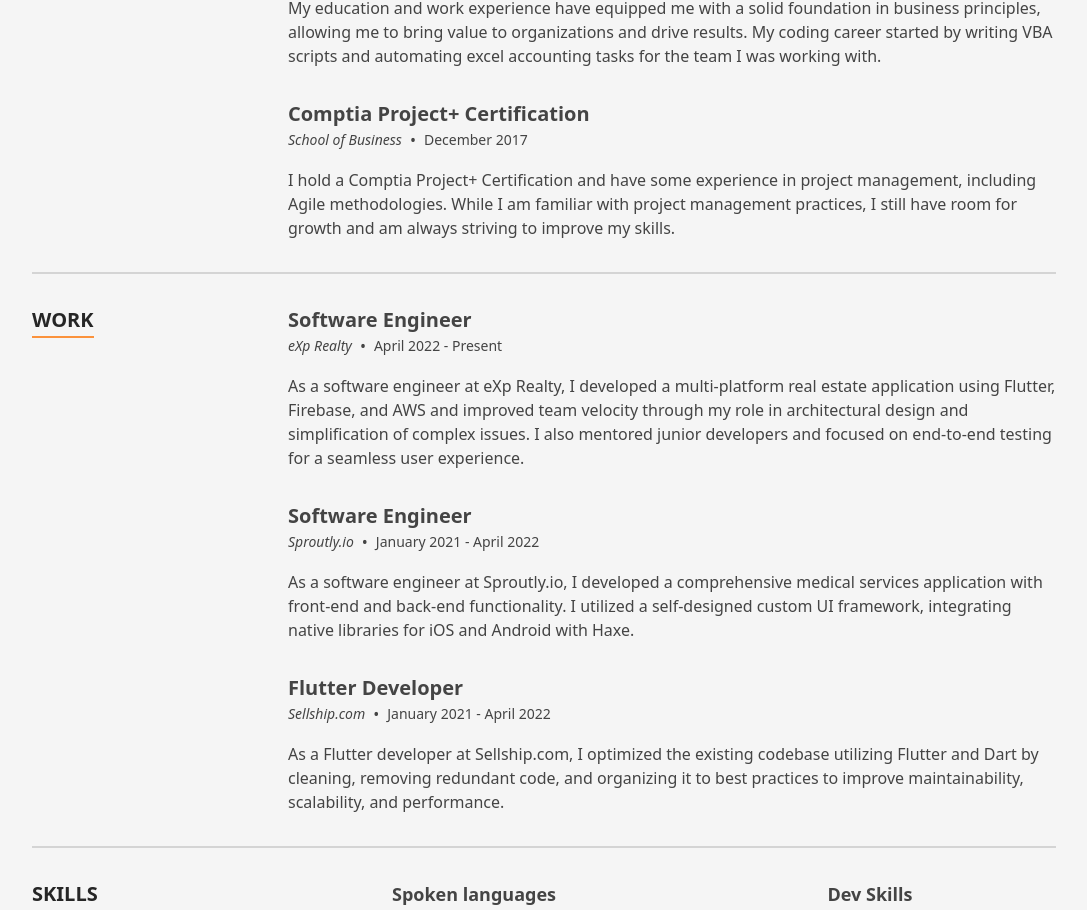
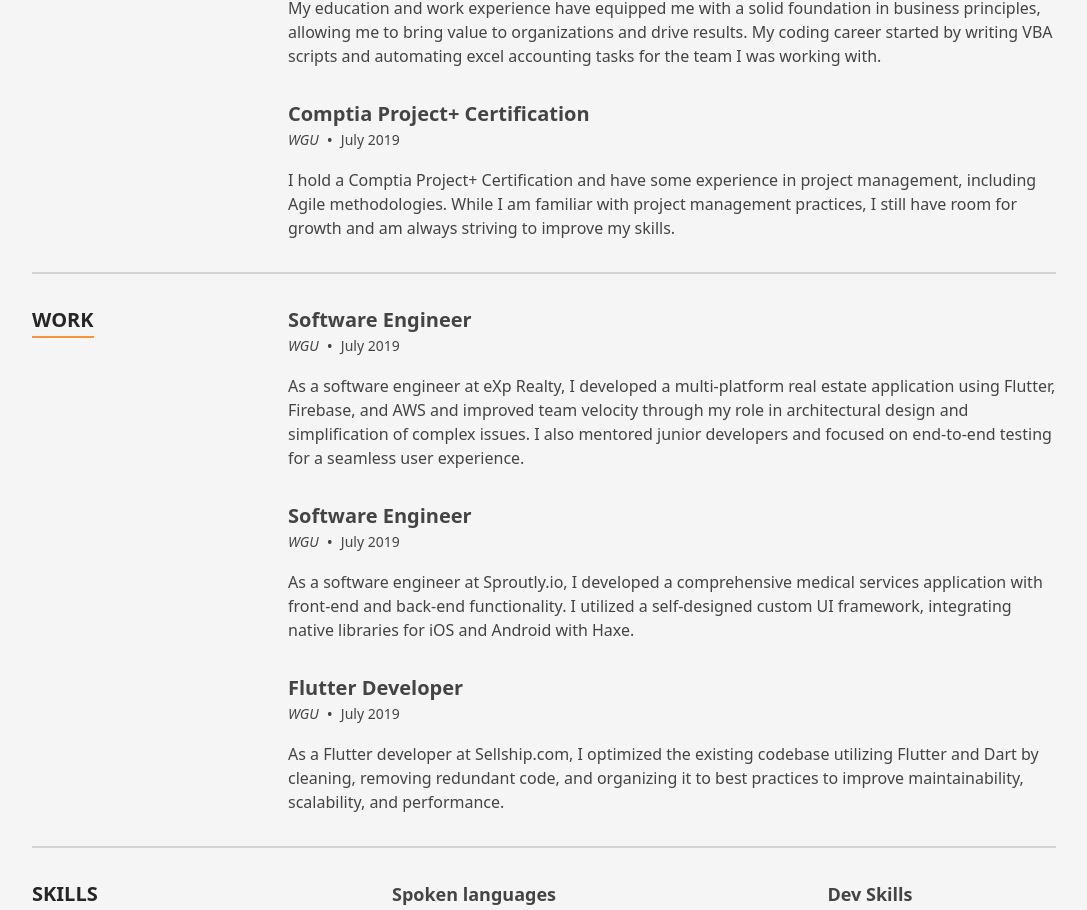
Before and after one commit to qevka/my-resume, a Next.js app: page / in a window 1280 px wide. Shown: the part 1532-2442 px from the top of the page, without its empty margins (96-1183 px from the left). Built offline with nearby package versions, Linux system fonts and the light colour scheme.

Commit message:
update resume

```diff
--- a/src/components/Sections/Resume/TimelineItem.tsx
+++ b/src/components/Sections/Resume/TimelineItem.tsx
@@ -1,17 +1,17 @@
-import {FC, memo} from 'react';
+import { FC, memo } from "react";
 
-import {TimelineItem} from '../../../data/dataDef';
+import { TimelineItem } from "../../../data/dataDef";
 
-const TimelineItem: FC<{item: TimelineItem}> = memo(({item}) => {
-  const {title, date, location, content} = item;
+const TimelineItem: FC<{ item: TimelineItem }> = memo(({ item }) => {
+  const { title, date, location, content } = item;
   return (
     <div className="flex flex-col pb-8 text-center last:pb-0 md:text-left">
       <div className="flex flex-col pb-4">
         <h2 className="text-xl font-bold">{title}</h2>
-        <div className="flex items-center justify-center gap-x-2 md:justify-start">
-          <span className="flex-1 text-sm font-medium italic sm:flex-none">{location}</span>
-          <span>•</span>
-          <span className="flex-1 text-sm sm:flex-none">{date}</span>
+        <div className="flex items-center justify-center md:justify-start">
+          <span className="text-sm font-medium italic sm:flex-none">WGU</span>
+          <span className="mx-2">•</span>
+          <span className="text-sm sm:flex-none">July 2019</span>
         </div>
       </div>
       {content}
@@ -19,5 +19,5 @@
   );
 });
 
-TimelineItem.displayName = 'TimelineItem';
+TimelineItem.displayName = "TimelineItem";
 export default TimelineItem;
```
Also changed, not shown: 1 other file (tests, documents, lock files or other folders).
